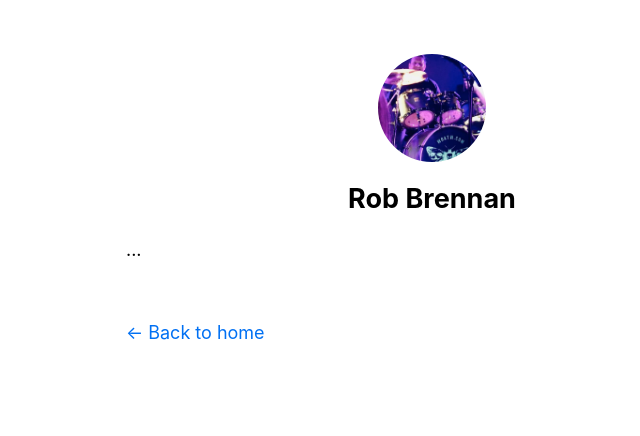
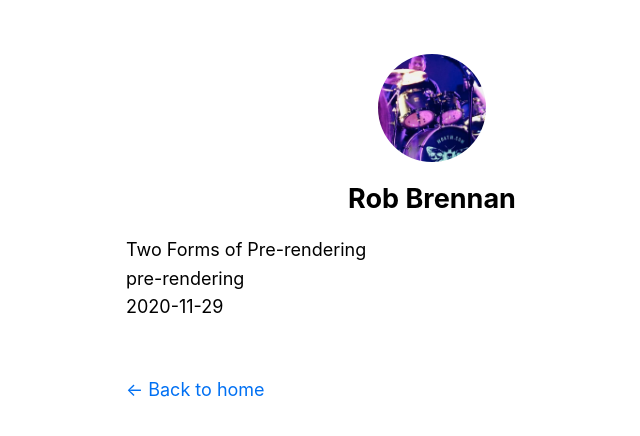
Before and after one commit to TheRobBrennan/concourse, a Next.js app in the folder apps/nextjs-blog/app/: page /posts/pre-rendering in a window 1280 px wide. Shown: the top 436 px of the page, without its empty margins (208-848 px from the left). Built offline with nearby package versions, Linux system fonts and the light colour scheme.

Commit message:
Add getPostData and reference comments

```diff
--- a/apps/nextjs-blog/app/lib/posts.js
+++ b/apps/nextjs-blog/app/lib/posts.js
@@ -29,6 +29,20 @@
   })
 }
 
+export function getPostData(id) {
+  const fullPath = path.join(postsDirectory, `${id}.md`)
+  const fileContents = fs.readFileSync(fullPath, "utf8")
+
+  // Use gray-matter to parse the post metadata section
+  const matterResult = matter(fileContents)
+
+  // Combine the data with the id
+  return {
+    id,
+    ...matterResult.data,
+  }
+}
+
 export function getSortedPostsData() {
   // Get file names under /posts
   const fileNames = fs.readdirSync(postsDirectory)
--- a/apps/nextjs-blog/app/pages/posts/[id].js
+++ b/apps/nextjs-blog/app/pages/posts/[id].js
@@ -1,15 +1,49 @@
 import Layout from "../../components/layout"
 
-import { getAllPostIds } from "../../lib/posts"
+import { getAllPostIds, getPostData } from "../../lib/posts"
 
-export default function Post() {
-  return <Layout>...</Layout>
+export default function Post({ postData }) {
+  return (
+    <Layout>
+      {postData.title}
+      <br />
+      {postData.id}
+      <br />
+      {postData.date}
+    </Layout>
+  )
 }
 
+// getStaticPaths will return an array of possible values for id
 export async function getStaticPaths() {
   const paths = getAllPostIds()
+
+  // paths will be an array that looks like this:
+  // [
+  //   {
+  //     params: {
+  //       id: 'ssg-ssr'
+  //     }
+  //   },
+  //   {
+  //     params: {
+  //       id: 'pre-rendering'
+  //     }
+  //   }
+  // ]
+
   return {
     paths,
     fallback: false,
   }
 }
+
+// getStaticProps will fetch necessary data for the post with the supplied parameters
+export async function getStaticProps({ params }) {
+  const postData = getPostData(params.id)
+  return {
+    props: {
+      postData,
+    },
+  }
+}
```
